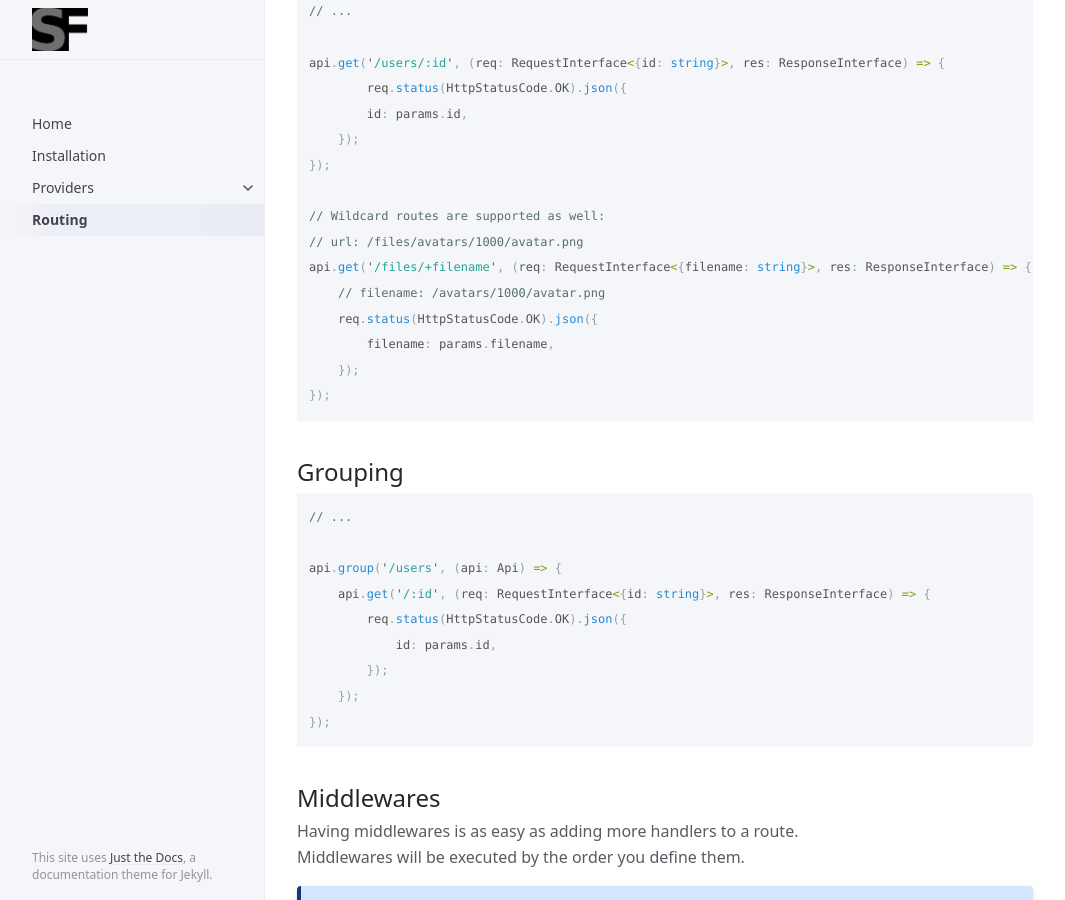
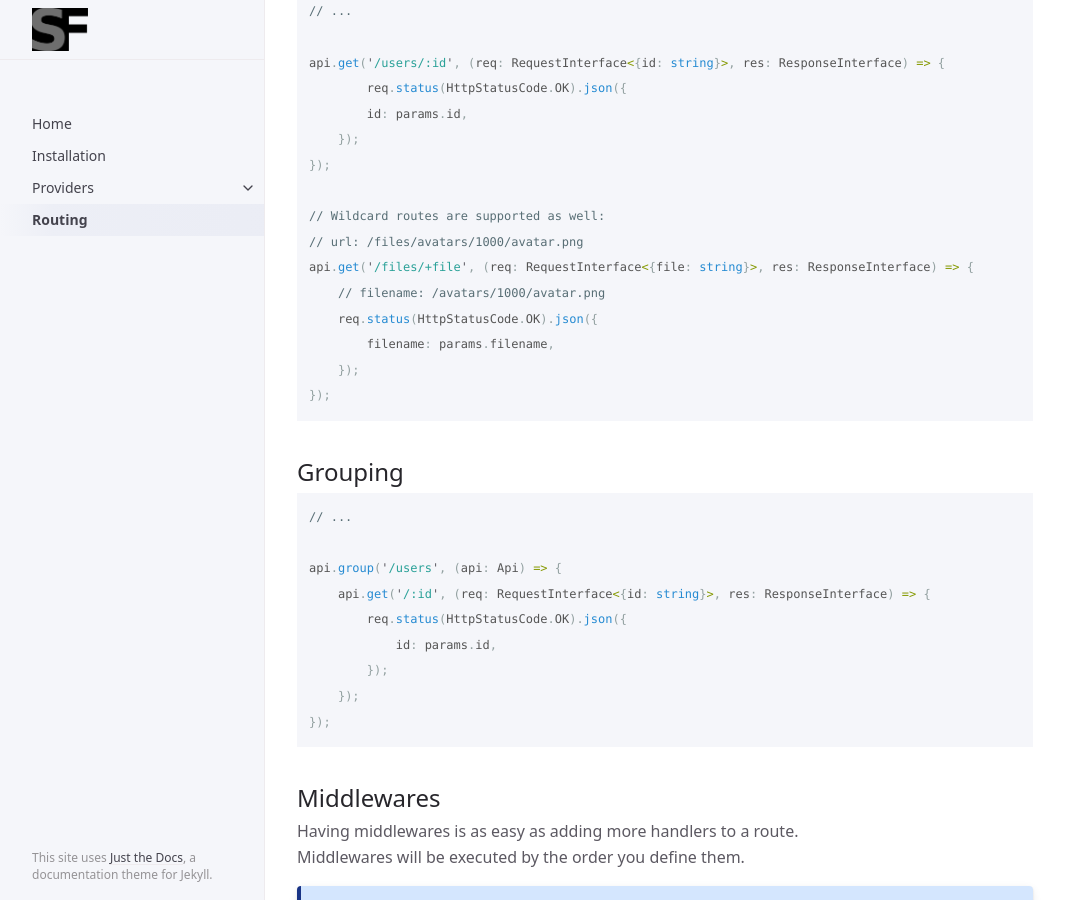
Before and after one commit to Edwin-Luijten/serverless-framework, a Jekyll site: the page built from docs/routing.md, in a window 1280 px wide and 900 px high, scrolled down 1241 px. Shown: the whole window, without its empty margins (107-1172 px from the left). Built offline with Jekyll 4.4.1, drawn with Linux system fonts in a browser that asks for light colours.

```diff
--- a/docs/routing.md
+++ b/docs/routing.md
@@ -52,7 +52,7 @@ api.get('/users/:id', (req: RequestInterface<{id: string}>, res: ResponseInterfa
 
 // Wildcard routes are supported as well:
 // url: /files/avatars/1000/avatar.png
-api.get('/files/+filename', (req: RequestInterface<{filename: string}>, res: ResponseInterface) => {
+api.get('/files/+file', (req: RequestInterface<{file: string}>, res: ResponseInterface) => {
     // filename: /avatars/1000/avatar.png
     req.status(HttpStatusCode.OK).json({
         filename: params.filename,
```
